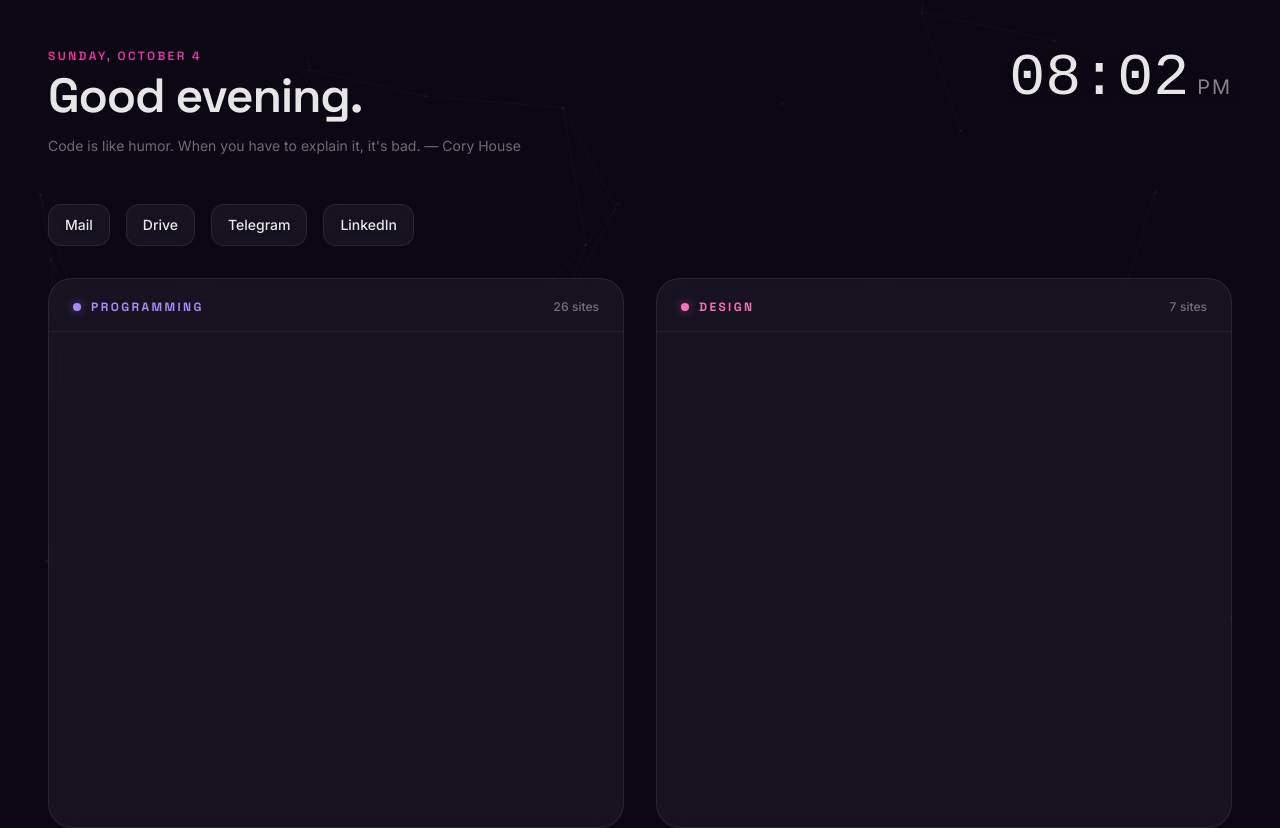
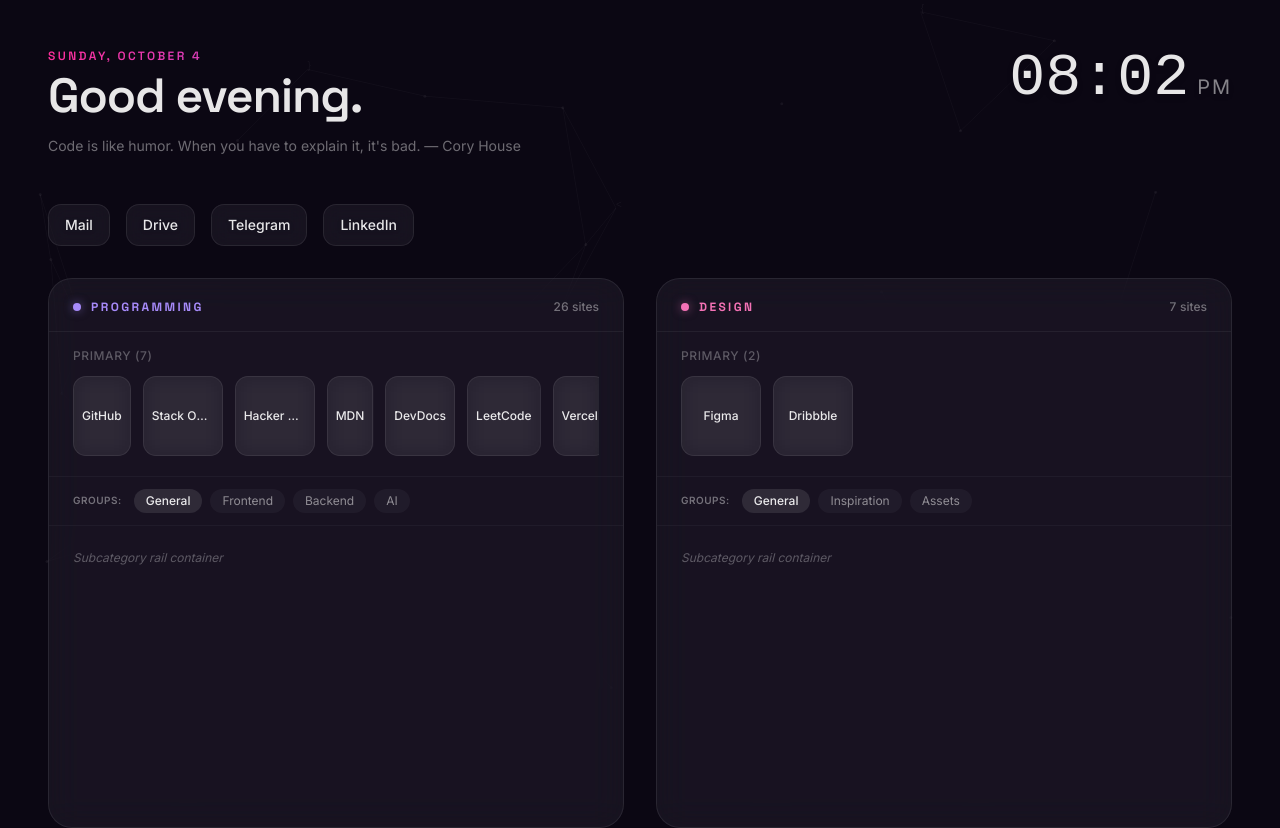
Before and after one commit to GhoshCode/CustomBrowserStartupPage, a React (Vite) app: page / in a window 1280 px wide. Shown: the top 828 px of the page. Built offline with nearby package versions, Linux system fonts and the light colour scheme; a web font is replaced by a local one.

Commit message:
feat(category-card): implement header and internal layout regions

```diff
--- a/src/components/CategoryCard.tsx
+++ b/src/components/CategoryCard.tsx
@@ -1,3 +1,4 @@
+import { useMemo } from 'react';
 import type { Category } from '../types';
 import { useStore } from '../store';
 
@@ -6,16 +7,39 @@
 }
 
 export function CategoryCard({ category }: CategoryCardProps) {
-  const sites = useStore((s) => s.sites);
-  const siteCount = sites.filter((site) => site.categoryId === category.id).length;
+  const allSites = useStore((s) => s.sites);
+  const allSubcategories = useStore((s) => s.subcategories);
+
+  const categorySites = useMemo(
+    () =>
+      allSites
+        .filter((s) => s.categoryId === category.id)
+        .sort((a, b) => a.order - b.order),
+    [allSites, category.id],
+  );
+
+  const subcategories = useMemo(
+    () =>
+      allSubcategories
+        .filter((sub) => sub.categoryId === category.id)
+        .sort((a, b) => a.order - b.order),
+    [allSubcategories, category.id],
+  );
+
+  const primarySites = useMemo(
+    () => categorySites.filter((s) => s.primary),
+    [categorySites],
+  );
+
+  const totalSites = categorySites.length;
 
   return (
     <article
       data-category-id={category.id}
       className="glass flex h-[550px] flex-col overflow-hidden transition-all duration-300 hover:border-white/15"
     >
-      {/* Category Card Header */}
-      <div className="flex items-center justify-between px-6 pt-5 pb-4 border-b border-white/[0.06]">
+      {/* 1. Header Region: colored label + site count */}
+      <header className="flex items-center justify-between px-6 pt-5 pb-4 border-b border-white/[0.06] select-none">
         <div className="flex items-center gap-2.5">
           <span
             className="size-2 rounded-full"
@@ -32,19 +56,70 @@
           </h2>
         </div>
         <span className="text-xs font-medium text-white/40 tabular-nums">
-          {siteCount} {siteCount === 1 ? 'site' : 'sites'}
+          {totalSites} {totalSites === 1 ? 'site' : 'sites'}
         </span>
-      </div>
+      </header>
 
-      {/* Frame body container (ready for PrimaryRow, PinnedStrip, SubcategoryRail) */}
-      <div className="flex flex-1 flex-col overflow-hidden p-6 text-white/50 text-sm">
-        {/* Placeholder/empty state if no sites */}
-        {siteCount === 0 && (
-          <div className="flex flex-1 items-center justify-center text-center">
-            <p className="text-white/40 text-xs">Nothing here yet — add a site</p>
+      {totalSites === 0 ? (
+        /* Empty category state per SPEC §4 */
+        <div className="flex flex-1 flex-col items-center justify-center p-6 text-center">
+          <p className="text-sm font-medium text-white/60">Nothing here yet</p>
+          <p className="mt-1 text-xs text-white/40">Add a site to this category</p>
+        </div>
+      ) : (
+        <div className="flex flex-1 flex-col overflow-hidden">
+          {/* 2. Primary Row Region: reserved for horizontal primary tiles */}
+          {primarySites.length > 0 && (
+            <section
+              aria-label={`${category.name} primary sites`}
+              className="primary-row-region shrink-0 px-6 py-4 border-b border-white/[0.04]"
+            >
+              <div className="text-xs font-medium text-white/30 uppercase tracking-wider mb-2">
+                Primary ({primarySites.length})
+              </div>
+              <div className="flex items-center gap-3 overflow-x-auto py-1 scrollbar-none">
+                {primarySites.map((site) => (
+                  <a
+                    key={site.id}
+                    href={site.url}
+                    className="glass-inner flex flex-col items-center justify-center size-20 p-2 text-center transition-transform hover:scale-105"
+                  >
+                    <span className="text-xs font-medium text-white/90 truncate w-full">
+                      {site.name}
+                    </span>
+                  </a>
+                ))}
+              </div>
+            </section>
+          )}
+
+          {/* 3. Pinned Subcategory Strip Region */}
+          <nav
+            aria-label={`${category.name} subcategories`}
+            className="pinned-strip-region shrink-0 flex items-center gap-2 px-6 py-3 border-b border-white/[0.04] overflow-x-auto scrollbar-none text-xs"
+          >
+            <span className="text-white/40 uppercase tracking-wider text-[10px] font-semibold mr-1">
+              Groups:
+            </span>
+            <span className="rounded-full bg-white/10 px-3 py-1 font-medium text-white/90">
+              General
+            </span>
+            {subcategories.map((sub) => (
+              <span
+                key={sub.id}
+                className="rounded-full bg-white/[0.04] px-3 py-1 text-white/50"
+              >
+                {sub.name}
+              </span>
+            ))}
+          </nav>
+
+          {/* 4. Subcategory Rail Region */}
+          <div className="subcategory-rail-region flex-1 min-h-0 overflow-hidden p-6">
+            <p className="text-xs text-white/30 italic">Subcategory rail container</p>
           </div>
-        )}
-      </div>
+        </div>
+      )}
     </article>
   );
 }
```
Also changed, not shown: 2 other files (tests, documents, lock files or other folders).
